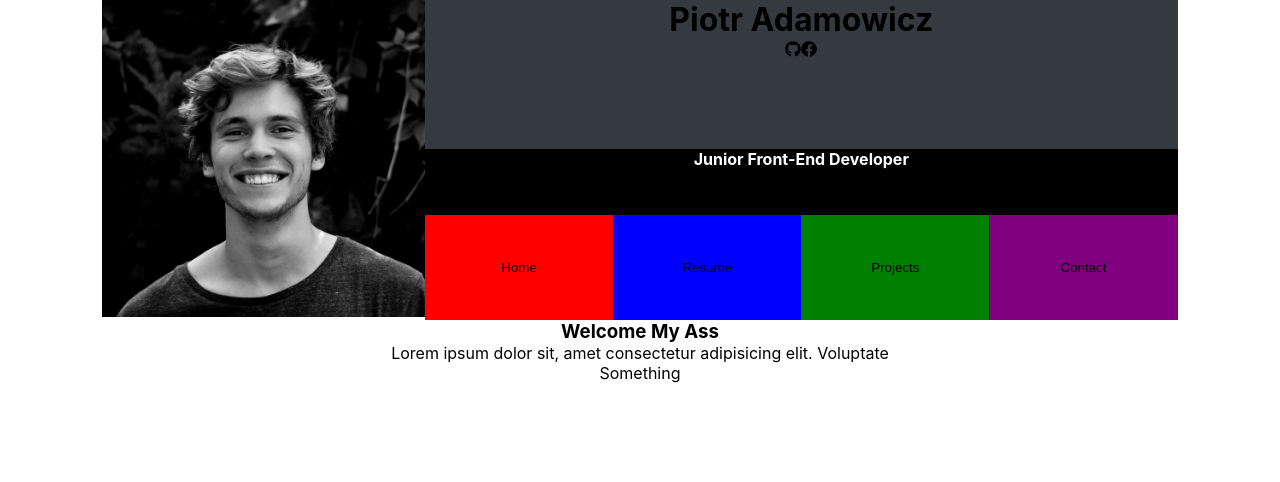
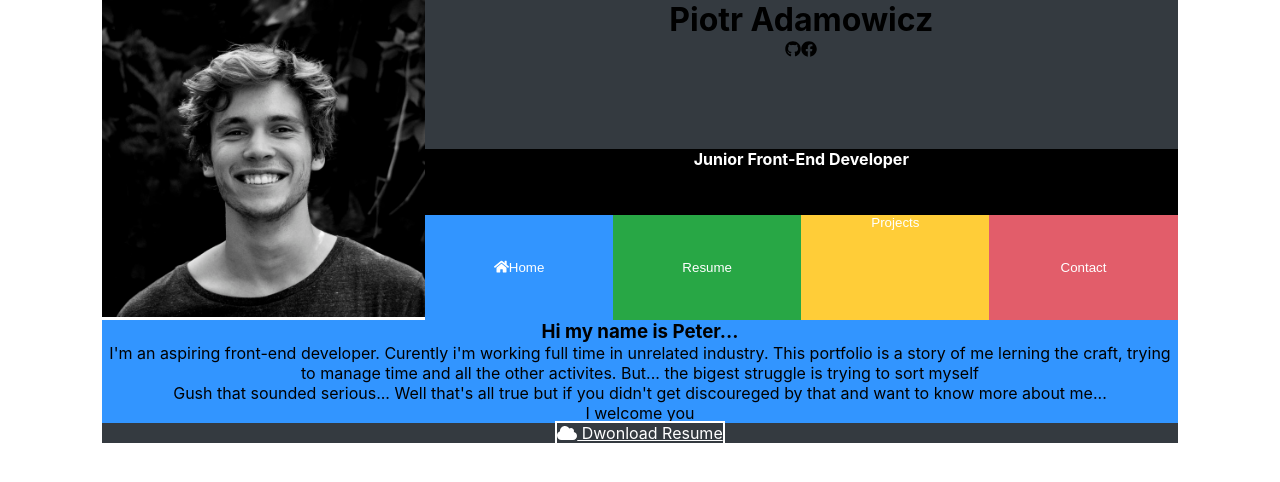
Before and after one commit to PiotrAdamowicz/PortfolioGridinReact, a React (Create React App) app: page / in a window 1280 px wide. Shown: the top 482 px of the page. Built offline with nearby package versions, Linux system fonts and the light colour scheme.

Commit message:
Started working on the content

```diff
--- a/src/components/App.js
+++ b/src/components/App.js
@@ -3,34 +3,39 @@ import "../styles/App.css";
 import dragon from "../img/person1.jpg";
 
 import { faGithub, faFacebook } from "@fortawesome/free-brands-svg-icons";
+import { faCloud, faHome } from "@fortawesome/free-solid-svg-icons";
 import { FontAwesomeIcon } from "@fortawesome/react-fontawesome";
 
 import Card from "../components/Card";
+import Resume from "../components/Resume";
 
 class App extends Component {
   state = {
     card: {
       home: {
         id: "home",
-        title: "Welcome My Ass",
-        paragraph:
-          "Lorem ipsum dolor sit, amet consectetur adipisicing elit. Voluptate"
+        title: "Hi my name is Peter...",
+        paragraphs: [
+          "I'm an aspiring front-end developer. Curently i'm working full time in unrelated industry. This portfolio is a story of me lerning the craft, trying to manage time and all the other activites. But... the bigest struggle is trying to sort myself",
+          `Gush that sounded serious... Well that's all true but if you didn't get discoureged by that and want to know more about me...`,
+          "I welcome you"
+        ]
       },
       resume: {
         id: "resume",
         title: "My work expirience",
-        paragraph: "Not much casue I suuuck"
+        paragraphs: ["Not much casue I suuuck"]
       },
       projects: {
         id: "projects",
         title:
           "All of those count as work in progres that I'm proud enough to show",
-        paragraph: "Yeah Tic Tac Toe and this portfolio"
+        paragraphs: ["Yeah Tic Tac Toe and this portfolio"]
       },
       contact: {
         id: "contact",
         title: "Write me Please",
-        paragraph: "Hmmm will see"
+        paragraphs: ["Hmmm will see"]
       }
     },
     isActive: {
@@ -42,7 +47,7 @@ class App extends Component {
   };
 
   clickHandler(id) {
-    console.log(id);
+    //TODO: Need to find a way to refactor this
     let isActive = {};
     switch (id) {
       case "home":
@@ -107,7 +112,10 @@ class App extends Component {
                 key={home.id}
                 onClick={this.clickHandler.bind(this, home.id)}
               >
-                Home
+                <div className="home_button_wrap">
+                  <FontAwesomeIcon icon={faHome} />
+                  <span>Home</span>
+                </div>
               </button>
               <button
                 className="menuButton Resume"
@@ -115,7 +123,7 @@ class App extends Component {
                 key={resume.id}
                 onClick={this.clickHandler.bind(this, resume.id)}
               >
-                Resume
+                <div className="resume_button_wrap">Resume</div>
               </button>
               <button
                 className="menuButton Projects"
@@ -123,7 +131,7 @@ class App extends Component {
                 id={projects.id}
                 key={projects.id}
               >
-                Projects
+                <div className="projects_button_wrap">Projects</div>
               </button>
               <button
                 className="menuButton Contact"
@@ -131,7 +139,7 @@ class App extends Component {
                 key={contact.id}
                 onClick={this.clickHandler.bind(this, contact.id)}
               >
-                Contact
+                <div className="contact_button_wrap">Contact</div>
               </button>
             </nav>
           </div>
@@ -141,18 +149,19 @@ class App extends Component {
             <Card
               cardID={home.id}
               title={home.title}
-              paragraph={home.paragraph}
+              paragraphs={home.paragraphs}
             />
           ) : (
             false
           )}
           {isActive.resume ? (
-            <Card
-              cardID={resume.id}
-              title={resume.title}
-              paragraph={resume.paragraph}
-              click={this.clickHandler}
-            />
+            // <Card
+            //   cardID={resume.id}
+            //   title={resume.title}
+            //   paragraphs={resume.paragraphs}
+            //   click={this.clickHandler}
+            // />
+            <Resume />
           ) : (
             false
           )}
@@ -160,7 +169,7 @@ class App extends Component {
             <Card
               cardID={projects.id}
               title={projects.title}
-              paragraph={projects.paragraph}
+              paragraphs={projects.paragraphs}
             />
           ) : (
             false
@@ -169,14 +178,16 @@ class App extends Component {
             <Card
               cardID={contact.id}
               title={contact.title}
-              paragraph={contact.paragraph}
+              paragraphs={contact.paragraphs}
             />
           ) : (
             false
           )}
         </main>
         <footer>
-          <p>Something</p>
+          <a href="#">
+            <FontAwesomeIcon icon={faCloud} /> Dwonload Resume
+          </a>
         </footer>
       </div>
     );
--- a/src/components/Card.js
+++ b/src/components/Card.js
@@ -1,13 +1,14 @@
 import React from "react";
 
 const Card = props => {
+  const { title, paragraphs, cardID } = props;
   return (
-    <sectioin className={`card_${props.cardID}`}>
-      <div className={props.cardID}>
-        <h3>{props.title}</h3>
-        <p>{props.paragraph}</p>
-      </div>
-    </sectioin>
+    <div className={`card_${cardID}`}>
+      <h3>{title}</h3>
+      <p>{paragraphs[0]}</p>
+      <p>{paragraphs[1]}</p>
+      <span>{paragraphs[2]}</span>
+    </div>
   );
 };
 
--- /dev/null
+++ b/src/components/Resume.js
@@ -0,0 +1,17 @@
+import React from "react";
+
+const Resume = props => {
+  return (
+    <section className="resume">
+      Resume works
+      <p>
+        Lorem ipsum dolor sit amet consectetur adipisicing elit. Id, consectetur
+        rem at vel fugiat consequatur tempore incidunt sunt sapiente ipsam
+        tempora exercitationem. Similique quod quaerat commodi sunt expedita
+        voluptates aperiam.
+      </p>
+    </section>
+  );
+};
+
+export default Resume;
--- a/src/styles/App.css
+++ b/src/styles/App.css
@@ -40,17 +40,76 @@
 .App .menuButton {
   flex-basis: 25%;
   border: none;
+
+  color: white;
+}
+.App .menuButton:hover {
+  border: none;
   cursor: pointer;
+  opacity: 1.2;
 }
+
 .App .Home {
-  background-color: red;
+  background-color: #3295ff;
 }
 .App .Resume {
-  background-color: blue;
+  background-color: #28a745;
 }
 .App .Projects {
-  background-color: green;
+  background-color: #ffcd38;
 }
 .App .Contact {
-  background-color: purple;
+  background-color: #e25d6a;
 }
+
+/* Wraps around buttons to make nice hovers */
+
+.projects_button_wrap {
+  padding: 0;
+  margin: 0;
+  height: 100%;
+  width: 100%;
+  opacity: 1;
+}
+
+.projects_button_wrap:hover {
+  background-color: black;
+  opacity: 0.5;
+}
+
+/* Cards */
+
+.card_home {
+  background-color: #3295ff;
+  width: 100%;
+  min-height: 30%;
+}
+
+.card_resume {
+  background-color: #28a745;
+  width: 100%;
+  min-height: 30%;
+}
+
+.card_projects {
+  background-color: #ffcd38;
+  width: 100%;
+  min-height: 30%;
+}
+
+.card_contact {
+  background-color: #e25d6a;
+  width: 100%;
+  min-height: 30%;
+}
+
+/* Footer */
+footer {
+  background-color: #343a40;
+  min-height: 40%;
+}
+footer a {
+  color: white;
+  border: 2px solid white;
+  text-transform: none;
+}
```
Also changed, not shown: src/components/Button.js (added, +18 -0 lines).
